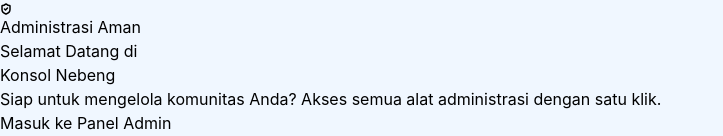
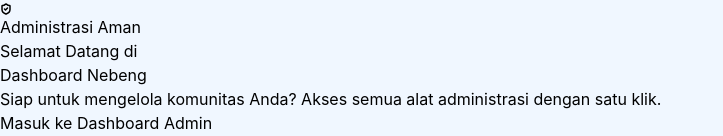
Before and after one commit to labibs/nebeng, a React (Vite) app in the folder apps/admin/: page /login in a window 1280 px wide. Shown: the part 661-797 px from the top of the page, without its empty margins (0-723 px from the left). Built offline with nearby package versions, Linux system fonts and the light colour scheme; no server answers.

Commit message:
edit login admin

```diff
--- a/apps/admin/src/pages/Login.jsx
+++ b/apps/admin/src/pages/Login.jsx
@@ -21,7 +21,7 @@ export default function Login() {
             <img src="/logo.svg" alt="" className="h-7 w-7" />
           </div>
           <span className="text-2xl font-black tracking-tight text-[#0f172a]">
-            Nebeng<span className="text-[#4e73df]">Admin</span>
+            Nebeng<span className="text-[#4e73df]"> Admin</span>
           </span>
         </div>
         <div className="flex items-center gap-6">
@@ -47,7 +47,7 @@ export default function Login() {
 
             <h2 className="text-[44px] font-black leading-[1.1] text-[#0f172a] tracking-tight mb-4">
               Selamat Datang di <br />
-              <span className="text-[#4e73df]">Konsol Nebeng</span>
+              <span className="text-[#4e73df]">Dashboard Nebeng</span>
             </h2>
 
             <p className="text-lg font-medium text-[#64748b] mb-12">
@@ -59,7 +59,7 @@ export default function Login() {
               <SignInButton mode="modal" forceRedirectUrl="/dashboard">
                 <button className="group relative w-full h-[72px] bg-[#4e73df] rounded-[24px] flex items-center justify-center gap-3 text-white shadow-[0_20px_40px_rgba(78,115,223,0.25)] hover:shadow-[0_25px_50px_rgba(78,115,223,0.35)] hover:-translate-y-1 transition-all active:scale-95">
                   <span className="text-lg font-black tracking-tight">
-                    Masuk ke Panel Admin
+                    Masuk ke Dashboard Admin
                   </span>
                   <ArrowRight
                     size={22}
```
